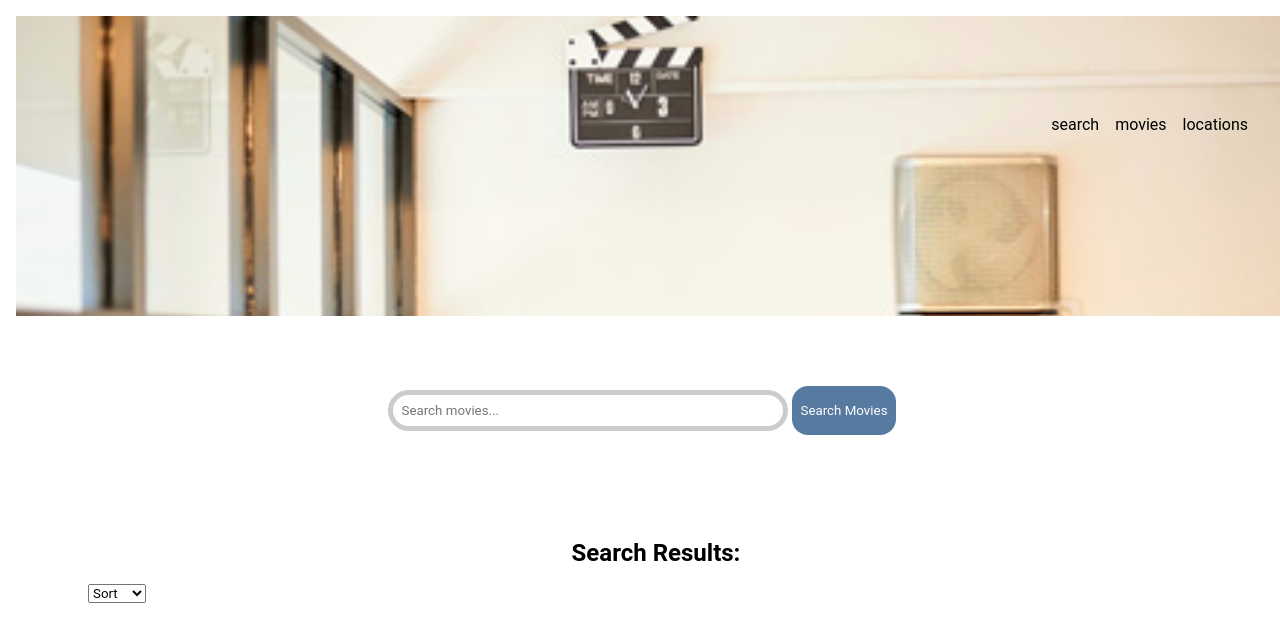
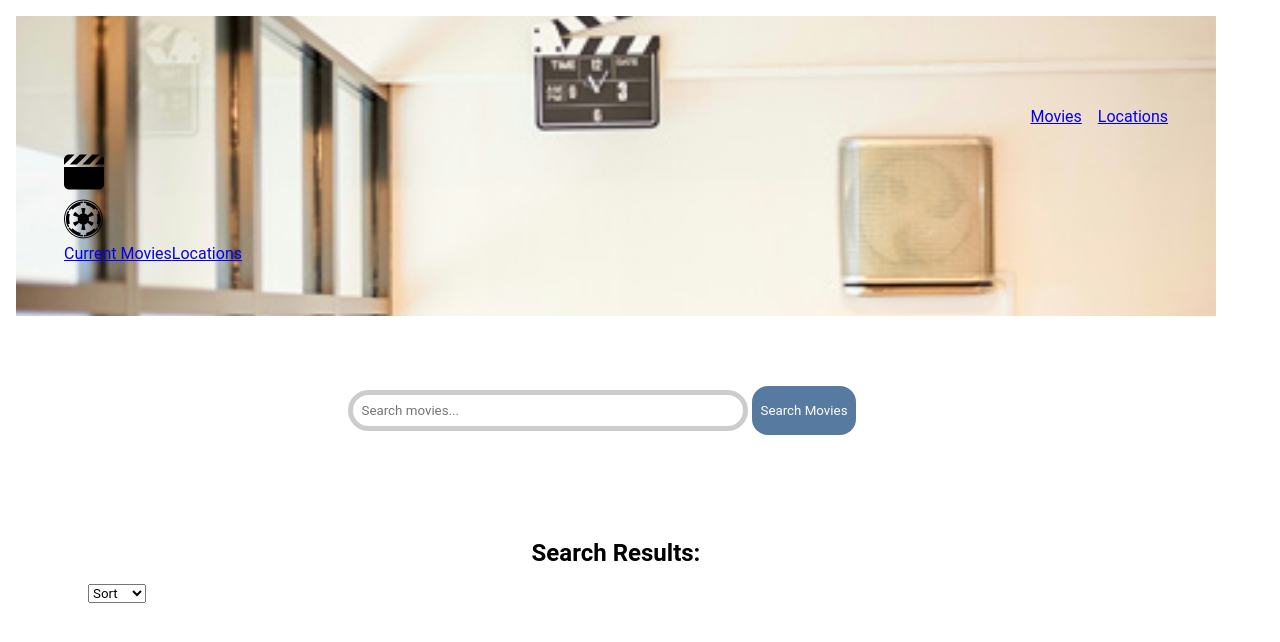
Before and after one commit to aaronb5665/finishedAPI, a plain HTML site: page index.html in a window 1280 px wide. Drawn offline with Linux system fonts and the light colour scheme.

Commit message:
updating site to see results

```diff
--- a/index.html
+++ b/index.html
@@ -4,6 +4,7 @@
     <link rel="stylesheet" href="style.css">
     <script src="index.js" defer></script>
     <script src="movie.js" defer></script>
+    <script src="https://kit.fontawesome.com/c29aec6c69.js" crossorigin="anonymous"></script>
     <meta charset="UTF-8">
     <meta name="viewport" content="width=device-width, initial-scale=1.0">
     <title>MOVIE SEARCHER</title>
@@ -14,10 +15,27 @@
             <img src="" alt="">
             <div class="nav__container">
                 <ul class="nav__links">
-                    <li href="#" class="nav__link"><search>search</search></li>
-                    <li href="#" class="nav__link">movies</li>
-                    <li href="#" class="nav__link">locations</li>
+                    <!-- <li href="#" class="nav__link"><search>search</search></li> -->
+                    <li><a href="#" class="nav__link">Movies</a></li>
+                    <li><a href="#" class="nav__link">Locations</a></li>
                 </ul>
+                <button class="btn__menu" onclick="openMenu()">
+                    <i class="fa-solid fa-clapperboard"></i>
+                </button>
+                <div class="menu__backdrop">
+                    <button class="btn__menu btn__menu--close" onclick="closeMenu()">
+                        <i class="fa-brands fa-empire"></i>
+                    </button>
+                    <ul class="menu__links">
+                        <!-- <li href="#" class="menu__list" onclick="closeMenu()"><search>search</search></li> -->
+                        <li class="menu__list">
+                            <a href="#" class="menu__link" onclick="closeMenu()">Current Movies</a>
+                        </li>
+                        <li class="menu__list">
+                            <a href="#" class="menu__link" onclick="closeMenu()">Locations</a>
+                        </li>
+                    </ul>
+                </div>
             </div>
         </nav>
         <header>
--- a/index.js
+++ b/index.js
@@ -3,5 +3,5 @@ function openMenu() {
 }
 
 function closeMenu() {
-  document.body.classList.remove('menu--open')
+  document.body.classList.remove('menu--close')
 }
--- a/style.css
+++ b/style.css
@@ -1,6 +1,7 @@
-@import url('https://fonts.googleapis.com/css2?family=Inter:wght@100;200;300;400;500;600;700;800;900&display=swap');
+/* @import url('https://fonts.googleapis.com/css2?family=Inter:wght@100;200;300;400;500;600;700;800;900&display=swap'); */
 
 * {
+    max-width: 1200px;
     padding: 0;
     margin: 0;
     box-sizing: border-box;
@@ -41,6 +42,11 @@ li {
     color: white;
     cursor: pointer;
 }
+
+#filter {
+    cursor: pointer;
+}
+
 /* this will handle the shape of the search field */
 input {
     width: 100%;
@@ -64,6 +70,7 @@ NAVIGATION
     background-color: lightgrey;
     background-size: 100%;
     /* the background-position centers the image and moves it down -155px */
+    max-width: 1200px;
     background-position: center -155px;
     background-repeat: no-repeat;
     width: 100%;
@@ -74,7 +81,7 @@ NAVIGATION
 
 .nav__container {
     width: 100%;
-    max-width: 1700px;
+    max-width: 1200px;
     padding: 16px;
     margin: 16px;
 }
@@ -88,6 +95,46 @@ NAVIGATION
 .nav__link {
     padding: 8px;
 }
+
+/*
+
+BACKGROUND MENU
+
+*/
+
+button {
+    cursor: pointer;
+}
+
+.btn__menu {
+    background-color: transparent;
+    font-size: 40px;    /* this will increase the size of the image for fontawsome */
+    border: none;
+    /* display: none; */
+}
+
+/* .menu__backdrop {
+    position: absolute;
+    background-color: rgb(99, 93, 57);
+    top: 0;
+    left: 0;
+    right: 0;
+    bottom: 0;
+    z-index: 99;
+    display: flex;
+    align-items: center; */
+    /* visibility: hidden;
+    transition: all 300ms ease;
+    opacity: 0;
+    transform: translate(100%); */
+}
+
+.btn__menu {
+    position: absolute;
+    top: 15px;
+    right: 30px;
+}
+
 
 /*
 
@@ -208,6 +255,9 @@ RESIZING FOR SMALL PHONES AND TABLETS
 }
 
 @media (max-width: 480px) {
+    .btn__menu {
+        display: block; /* this will allow the icons to show at the smaller screen size */
+    }
 
     #search__main {
         display: flex;
```
